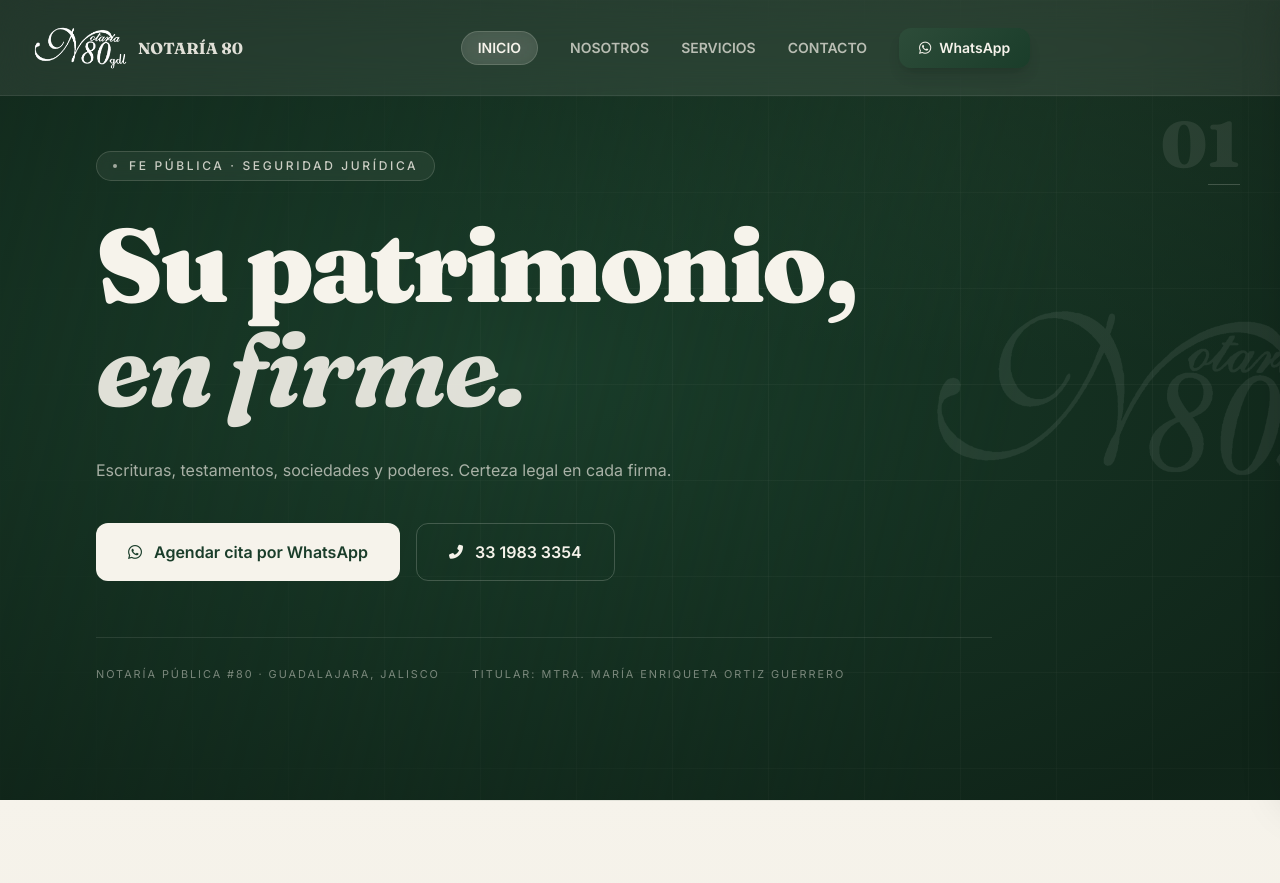
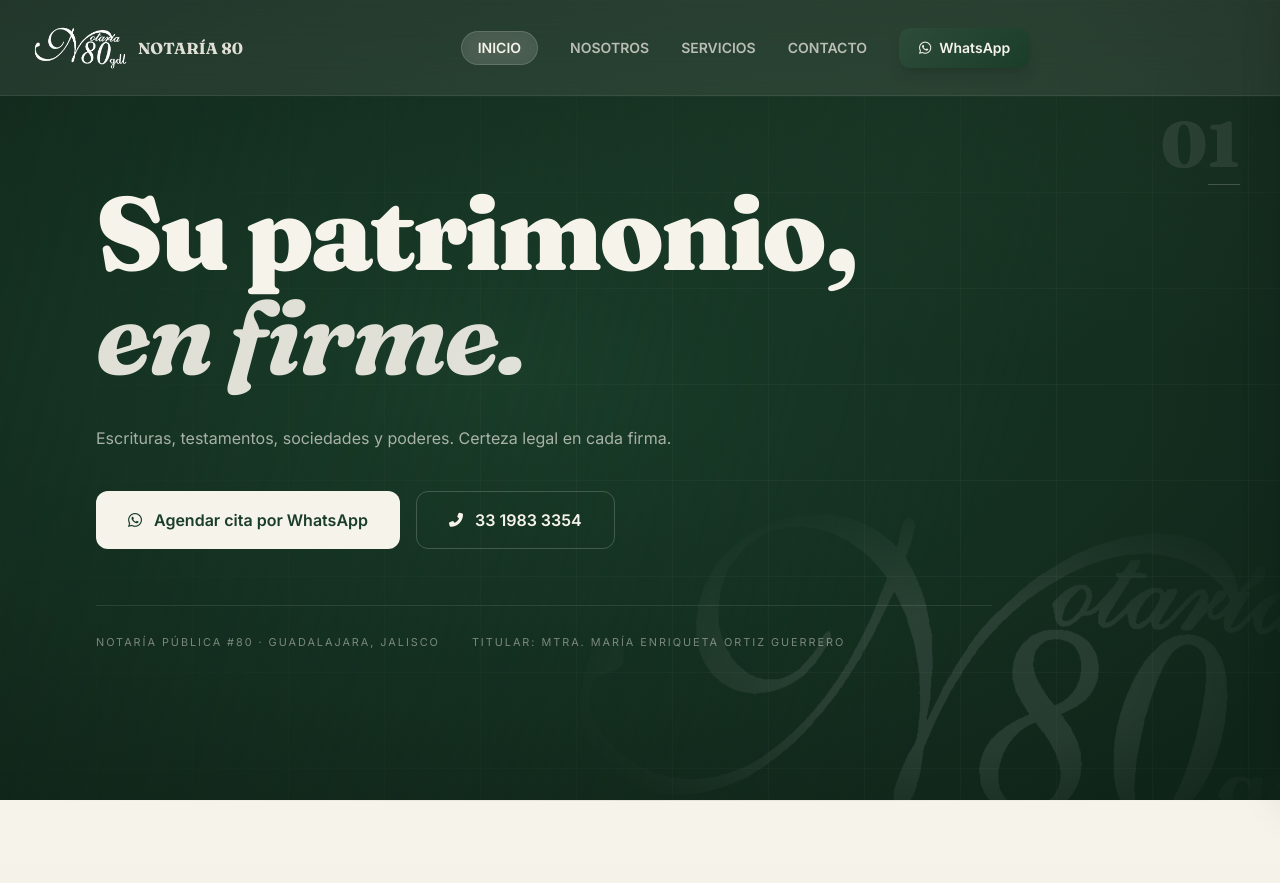
Before and after one commit to mvgn91/notaria2, an Astro site: page / in a window 1280 px wide. Shown: the top 883 px of the page. Built offline with nearby package versions, Linux system fonts and the light colour scheme; Astro itself is replaced by a stand-in of ours.

Commit message:
fix(hero): retirada la pill 'Fe Publica' y watermark del logo reanclado
- Eliminado el badge/pill institucional de la hero (index.html e index.astro)
- Watermark: logo horizontal oficial al pie derecho, 64vw max 820px, invertido a blanco al 9%
- Clase .hero-watermark con mascara radial para desvanecer bordes; ya no se lee como PNG pegado
- Sin recortes ni deformacion del logo

```diff
--- a/index.html
+++ b/index.html
@@ -102,7 +102,7 @@
 
     <!-- Marca de agua — logo oficial sin modificarlo -->
     <img src="/logo%20notaria%2080%20verde.png" alt=""
-      class="hidden md:block absolute -right-20 top-1/2 -translate-y-1/2 z-0 w-[34vw] max-w-[440px] h-auto opacity-[0.07] pointer-events-none select-none brightness-0 invert"
+      class="hero-watermark hidden md:block absolute -bottom-14 -right-16 lg:-bottom-20 lg:-right-24 z-0 w-[64vw] max-w-[820px] h-auto"
       aria-hidden="true">
 
     <!-- Retícula editorial -->
@@ -113,14 +113,6 @@
 
     <div class="relative z-10 w-full max-w-6xl mx-auto px-4 sm:px-6 lg:px-8 pt-32 pb-24">
       <div class="max-w-4xl">
-
-        <!-- Badge institucional -->
-        <div class="reveal mb-8">
-          <span class="inline-flex items-center gap-3 rounded-full border border-cream/15 bg-cream/[0.06] px-4 py-1.5 text-cream/80 text-[0.68rem] sm:text-xs font-medium tracking-[0.22em] uppercase backdrop-blur-sm">
-            <span class="w-1 h-1 rounded-full bg-cream/60"></span>
-            Fe Pública · Seguridad Jurídica
-          </span>
-        </div>
 
         <!-- Eslogan -->
         <h1 class="font-display text-cream reveal" style="line-height: 0.98; transition-delay: 0.1s;">
--- a/src/pages/index.astro
+++ b/src/pages/index.astro
@@ -18,7 +18,7 @@ import BaseLayout from "../layouts/BaseLayout.astro"
 
     <!-- Marca de agua — logo oficial sin modificarlo -->
     <img src="/logo%20notaria%2080%20verde.png" alt=""
-      class="hidden md:block absolute -right-20 top-1/2 -translate-y-1/2 z-0 w-[34vw] max-w-[440px] h-auto opacity-[0.07] pointer-events-none select-none brightness-0 invert"
+      class="hero-watermark hidden md:block absolute -bottom-14 -right-16 lg:-bottom-20 lg:-right-24 z-0 w-[64vw] max-w-[820px] h-auto"
       aria-hidden="true">
 
     <!-- Retícula editorial -->
@@ -29,14 +29,6 @@ import BaseLayout from "../layouts/BaseLayout.astro"
 
     <div class="relative z-10 w-full max-w-6xl mx-auto px-4 sm:px-6 lg:px-8 pt-32 pb-24">
       <div class="max-w-4xl">
-
-        <!-- Badge institucional -->
-        <div class="reveal mb-8">
-          <span class="inline-flex items-center gap-3 rounded-full border border-cream/15 bg-cream/[0.06] px-4 py-1.5 text-cream/80 text-[0.68rem] sm:text-xs font-medium tracking-[0.22em] uppercase backdrop-blur-sm">
-            <span class="w-1 h-1 rounded-full bg-cream/60"></span>
-            Fe Pública · Seguridad Jurídica
-          </span>
-        </div>
 
         <!-- Eslogan -->
         <h1 class="font-display text-cream reveal" style="line-height: 0.98; transition-delay: 0.1s;">
--- a/src/styles/main.css
+++ b/src/styles/main.css
@@ -344,6 +344,18 @@ body {
 
 .hero-vignette {
   background: radial-gradient(ellipse 78% 68% at 40% 46%, transparent 0%, rgba(9, 21, 14, 0.62) 100%);
+}
+
+/* Marca de agua — logo oficial al pie derecho de la hero.
+   Se invierte a blanco y se desvanece en los bordes para que no se lea
+   como una imagen pegada. No recorta ni deforma el logo. */
+.hero-watermark {
+  filter: brightness(0) invert(1);
+  opacity: 0.09;
+  pointer-events: none;
+  user-select: none;
+  -webkit-mask-image: radial-gradient(ellipse 64% 64% at 50% 50%, #000 28%, transparent 78%);
+  mask-image: radial-gradient(ellipse 64% 64% at 50% 50%, #000 28%, transparent 78%);
 }
 
 /* CTA principal sobre fondo verde — usa el crema institucional */
```
